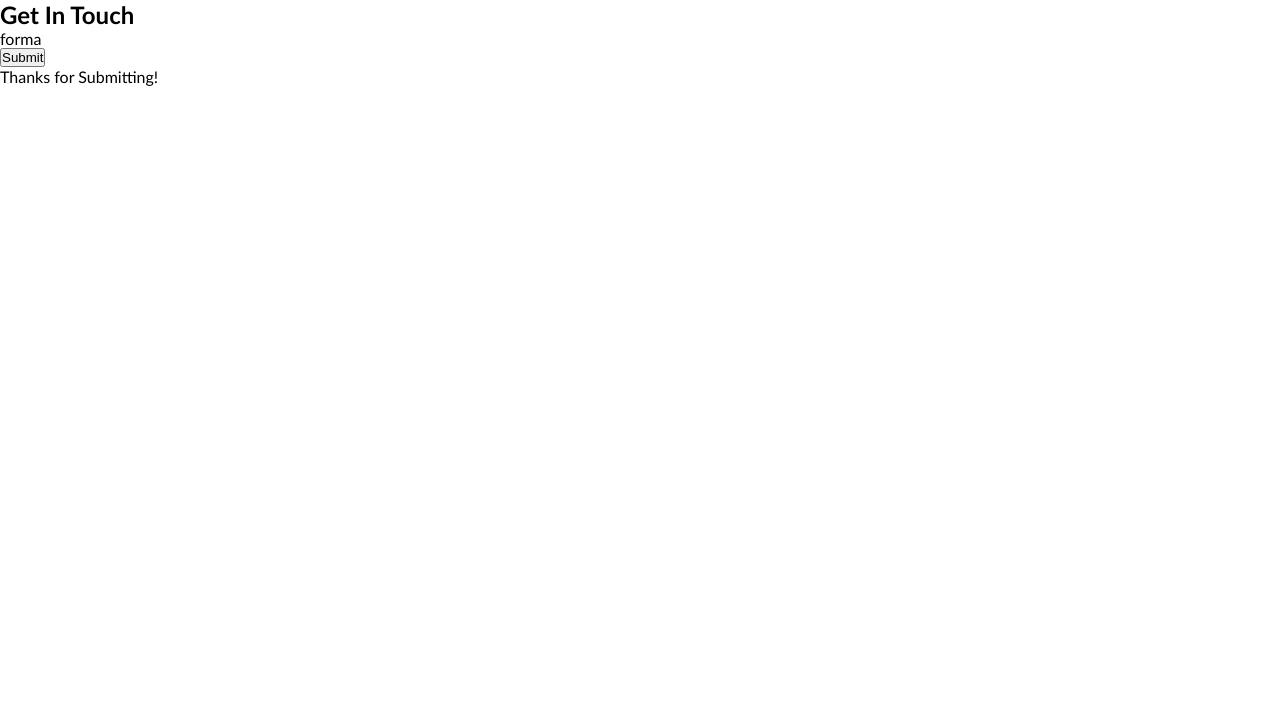
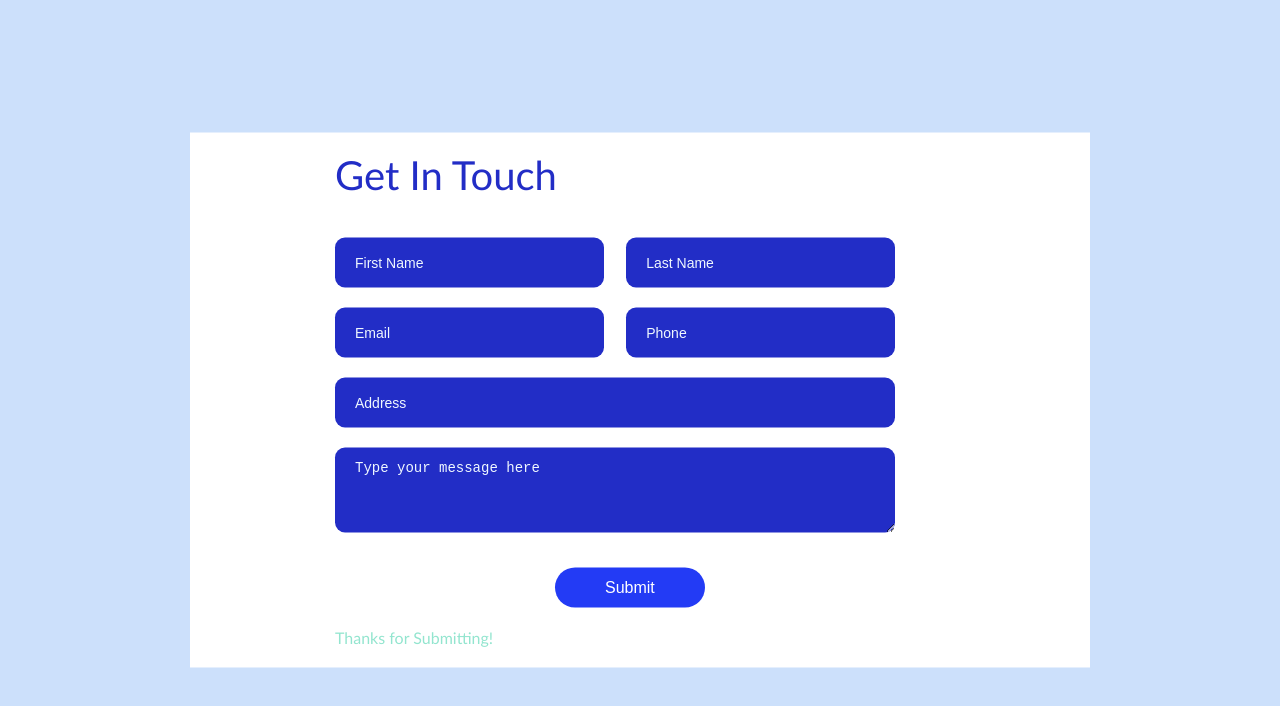
Before and after one commit to PauliusRa1987/testas-nr3-PauliusR, a website: page index.html in a window 1280 px wide. Drawn offline with Linux system fonts and the light colour scheme.

Commit message:
commit in progress

```diff
--- a/css/base.css
+++ b/css/base.css
@@ -1,5 +1,5 @@
 :root {
-    --font-main-back-color: linear-gradient(360deg, #D4E6FE 0%, #CCE0FB 100%);;
+    --main-back-color: linear-gradient(360deg, #D4E6FE 0%, #CCE0FB 100%);;
 
 }
 body,
@@ -12,4 +12,7 @@ body * {
 
 body {
     font-family: 'Gill Sans', 'Gill Sans MT', "Calibri", 'Trebuchet MS', sans-serif;
+    height: 100vh;
+    position: relative;
+    background-color: #CCE0FB;
 }
--- a/css/main.css
+++ b/css/main.css
@@ -0,0 +1,73 @@
+
+.section {
+    display: inline-block;
+    width: 900px;
+    position: absolute;
+    top: 50%;
+    left: 50%;
+    transform: translate(-50%, -50%);
+    background-color: #fff;
+}
+.done{
+    width: 700px;
+    margin-left: calc(50% - 305px);}
+
+h1 {
+    width: 80%;
+    font-size: 40px;
+    line-height: 45px;
+    font-weight: 100;
+    color: #222DC6;
+    margin-bottom: 40px;
+    margin-top: 20px;
+}
+.form {
+    width: 80%;
+    margin-left: 0;
+}
+.form > .input {
+    border: none;
+    background-color: #222DC6;
+    border-radius: 10px;
+    padding-left: 20px;
+    margin-bottom: 20px;
+    margin-left: 0;
+}
+.form > .input.input-long{
+    width: 100%;
+}
+.form > .input.input-long.text{
+    padding-top: 10px;
+}
+.form > .normal {
+    height: 50px;
+}
+.form > .normal.md{
+    width: 48%;
+}
+.form > .normal.md:nth-of-type(2n){
+    float: right;
+}
+.input::placeholder {
+    color: aliceblue;
+    font-size: 14px;
+    line-height: 20px;
+}
+.button {
+    border: none;
+    font-size: 16px;
+    line-height: 20px;
+    padding: 10px 50px;
+    border-radius: 20px;
+    background: #233BF5;
+    color: #fff;
+    margin-top: 15px;
+    margin-bottom: 10px;
+    margin-left: 220px;
+}
+.thanks {
+    font-size: 16px;
+    line-height: 20px;
+    color: #93E5CF;
+    padding: 10px 0 20px 0;
+}
--- a/index.html
+++ b/index.html
@@ -9,14 +9,21 @@
     <link rel="stylesheet" href="./css/main.css">
 </head>
 <body>
-    <main>
-        <section>
-            <h1>Get In Touch</h1>
-            <form>
-                forma
-            </form>
-            <button>Submit</button>
-            <p>Thanks for Submitting!</p>
+    <main class="main">
+        <section class="section">
+            <div class="done">
+                <h1>Get In Touch</h1>
+                <form class="form">
+                    <input id="name" type="text" class="input normal md" placeholder="First Name" value="" required>
+                    <input id="name" type="text" class="input normal md" placeholder="Last Name" value="" required>
+                    <input id="email" type="email" class="input normal md" placeholder="Email" value="" required>
+                    <input id="phone" type="tel" class="input normal md" placeholder="Phone" value="" required>
+                    <input id="address" type="text" class="input normal  input-long" placeholder="Address" value="" required>
+                    <textarea id="description" type="textarea" class="input input-long text" placeholder="Type your message here" rows="5" cols="70" value="" required></textarea>
+                </form>
+                <button type="submit" class="button">Submit</button>
+                <p class="thanks">Thanks for Submitting!</p>
+            </div>
         </section>
     </main>
 </body>
```
